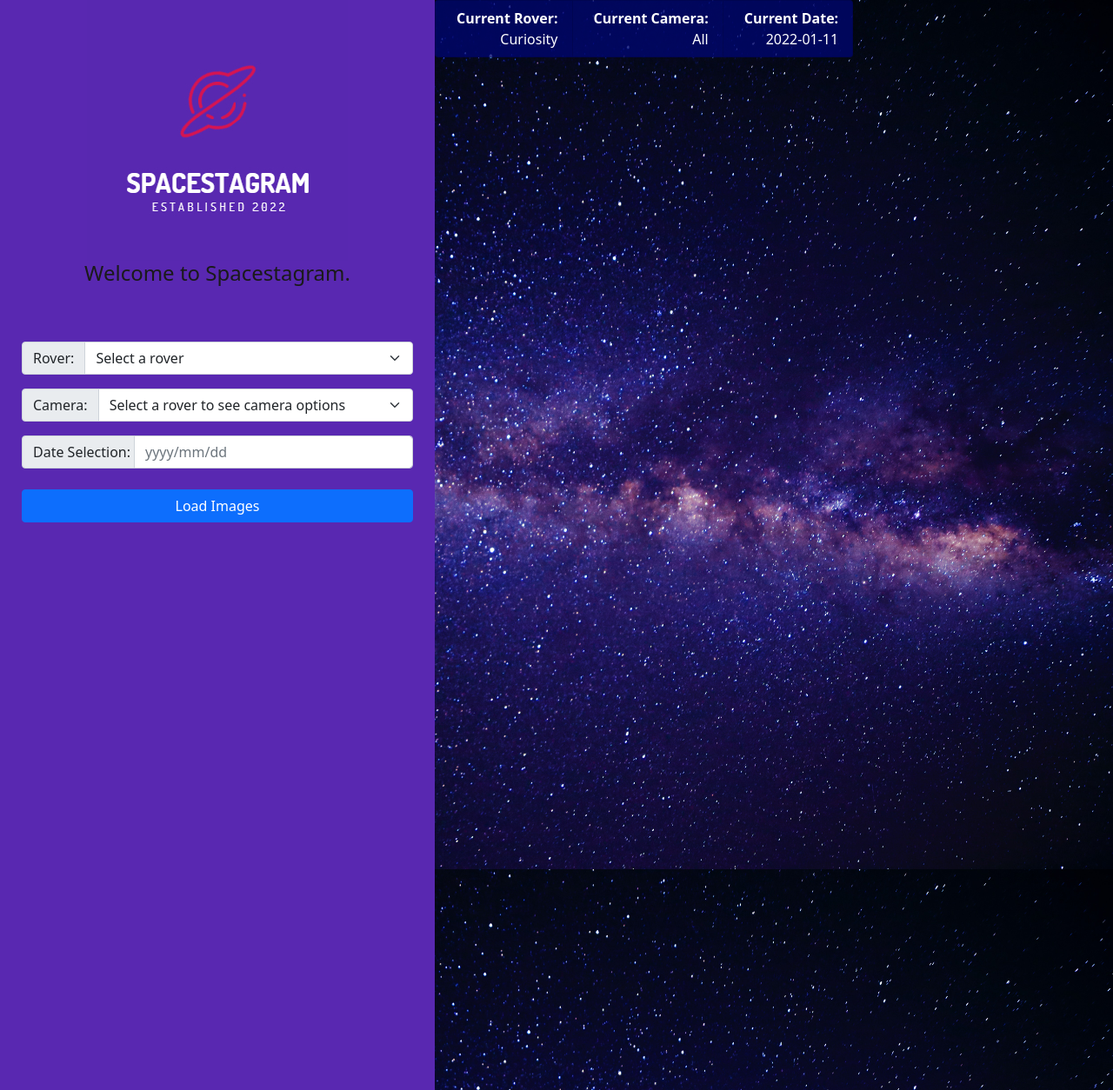
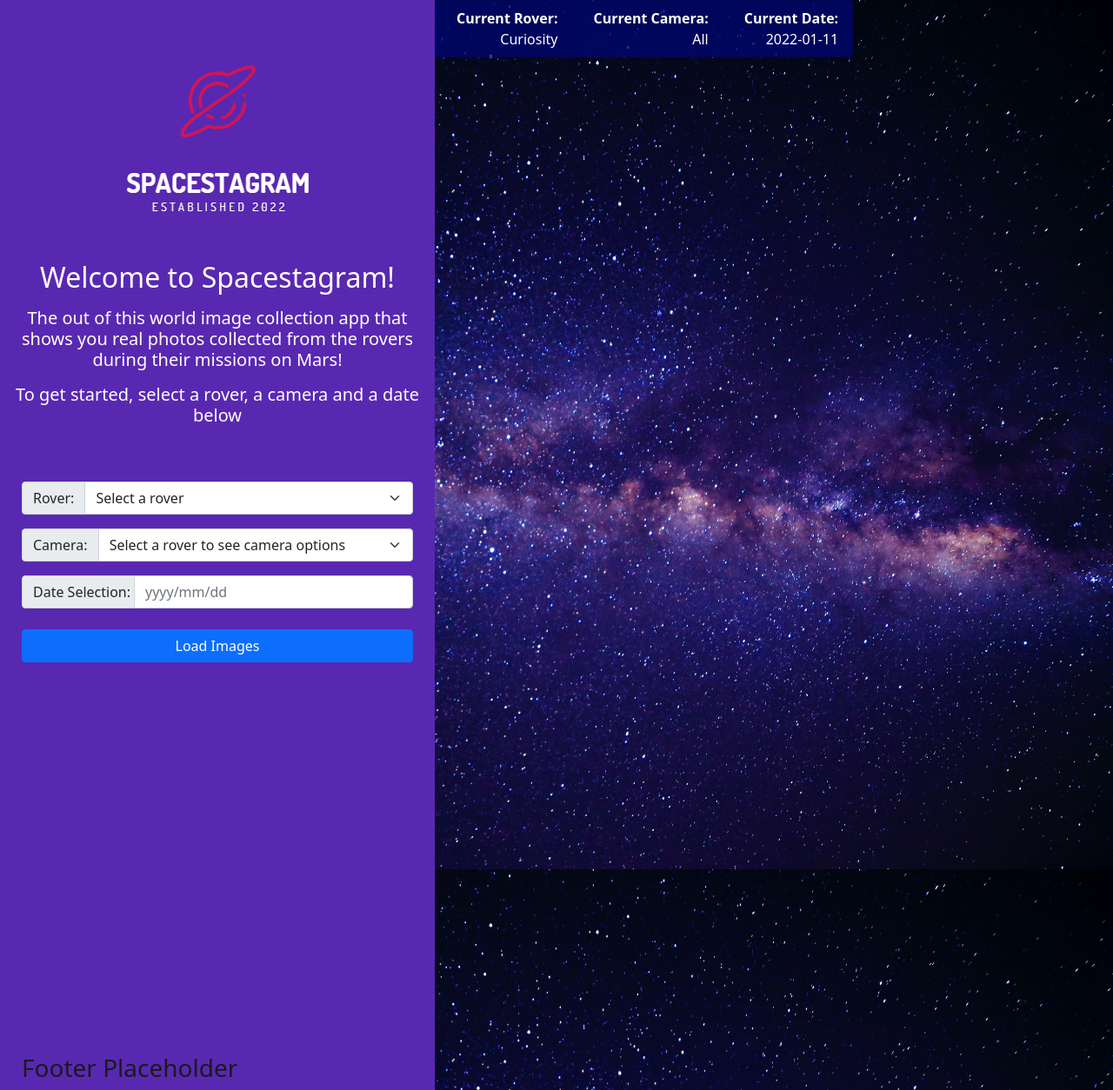
Before and after one commit to oballematt/spacestagram, a Node server app: page / in a window 1280 px wide. Shown: the whole page at 87% size. Run offline with Node 20, Linux system fonts and the light colour scheme; data that the repository does not hold is empty; some libraries are stand-ins or nearby versions.

Commit message:
added descrition of app to sidebar. Created footer placeholder that will be replaced with links.

```diff
--- a/public/css/home.css
+++ b/public/css/home.css
@@ -43,6 +43,12 @@ body {
   height: 300px
 }
 
+.imageRows h4{
+  color: white;
+  margin-top: 25%;
+  margin-left: 50%;
+}
+
 @media (min-width: 2000px) {
   .imageRows img{
     height: 400px
--- a/views/home.handlebars
+++ b/views/home.handlebars
@@ -1,6 +1,8 @@
 <aside class="sidebar-container">
     <img class='logo' src='../images/logo.jpg' />
-    <h4 class='text-center'>Welcome to Spacestagram. </h4>
+    <h2 class='text-center text-white mb-3'>Welcome to Spacestagram!</h2>
+    <h5 class='text-center text-white mb-3'>The out of this world image collection app that shows you real photos collected from the rovers during their missions on Mars!</h5>
+    <h5 class='text-center text-white'>To get started, select a rover, a camera and a date below</h5>
     <div class="queryOptions mt-5">
         <div class="input-group">
             <label class="input-group-text mt-3" for="roverOptions">Rover:</label>
@@ -23,6 +25,7 @@
                 placeholder="yyyy/mm/dd" aria-label="Model Start Date" aria-describedby="addon-wrapping">
         </div>
         <button id="loadRoverImages" type="button" class='btn btn-primary mt-4 w-100'>Load Images</button>
+        <h3 style="margin-top: 100%">Footer Placeholder</h3>
     </div>
 </aside>
 <main class='image-container'>
```
